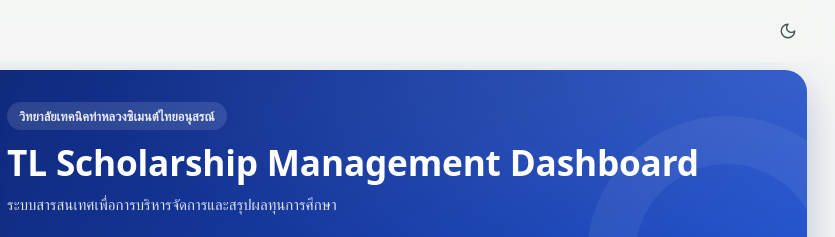
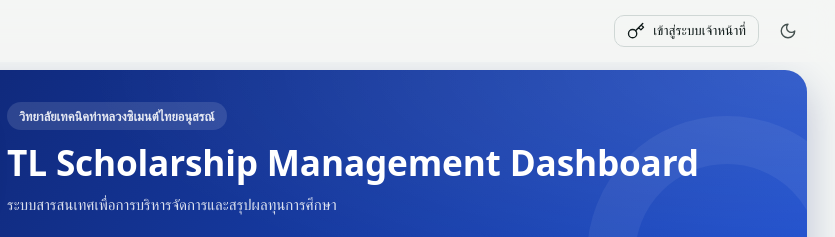
Before and after one commit to ThaluangCementhaianusorn/scholarship-system, a plain HTML site: page index.html in a window 1280 px wide. Shown: the top 237 px of the page, 445-1280 px from the left. Drawn offline with nearby package versions, Linux system fonts and the light colour scheme; no server answers; a web font is replaced by a local one.

Commit message:
login: password login for admin & guidance (no relay needed) - index.html

```diff
--- a/index.html
+++ b/index.html
@@ -37,6 +37,7 @@
         <button class="icon-btn only-mobile" id="menuBtn" aria-label="เมนู"><svg class="ic" viewBox="0 0 24 24" fill="none" stroke="currentColor" stroke-width="1.8" stroke-linecap="round"><path d="M4 6h16M4 12h16M4 18h16"/></svg></button>
         <a class="brand only-mobile" href="#/"><img class="brand-logo sm" src="assets/img/logo-128.png" alt=""><b>TL Scholarship</b></a>
         <span class="spacer"></span>
+        <a class="btn ghost sm" id="topLogin" href="#/login"><svg class="ic" viewBox="0 0 24 24" fill="none" stroke="currentColor" stroke-width="1.8" stroke-linecap="round" stroke-linejoin="round"><circle cx="7.5" cy="15.5" r="5.5"/><path d="m21 2-9.6 9.6M15.5 7.5l3 3L22 7l-3-3"/></svg> เข้าสู่ระบบเจ้าหน้าที่</a>
         <button class="icon-btn" id="themeBtn" aria-label="สลับโหมดสี"></button>
       </header>
       <main id="view" class="view"><div class="loading"><div class="spinner"></div><p>กำลังโหลดข้อมูล...</p></div></main>
```
